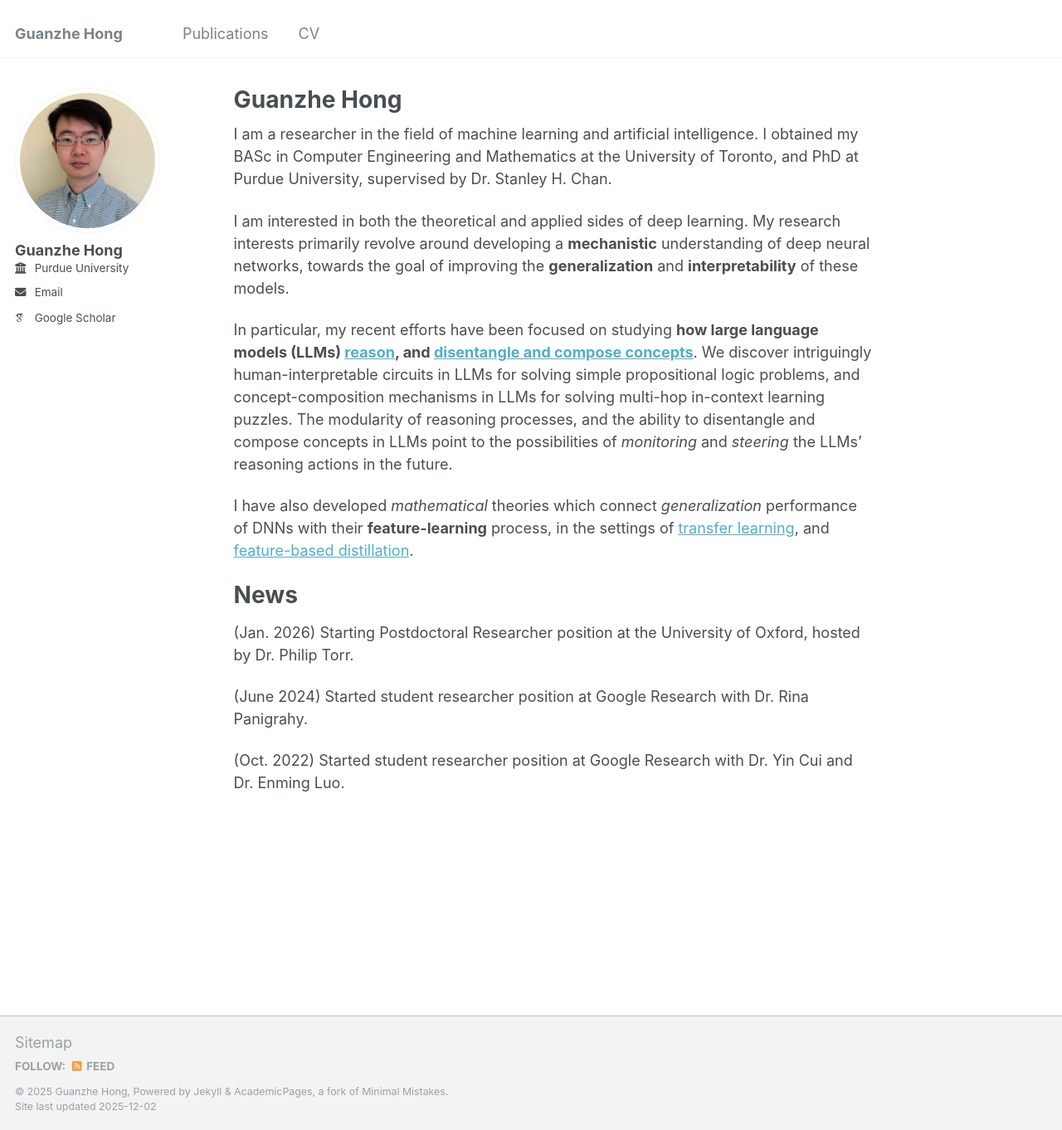
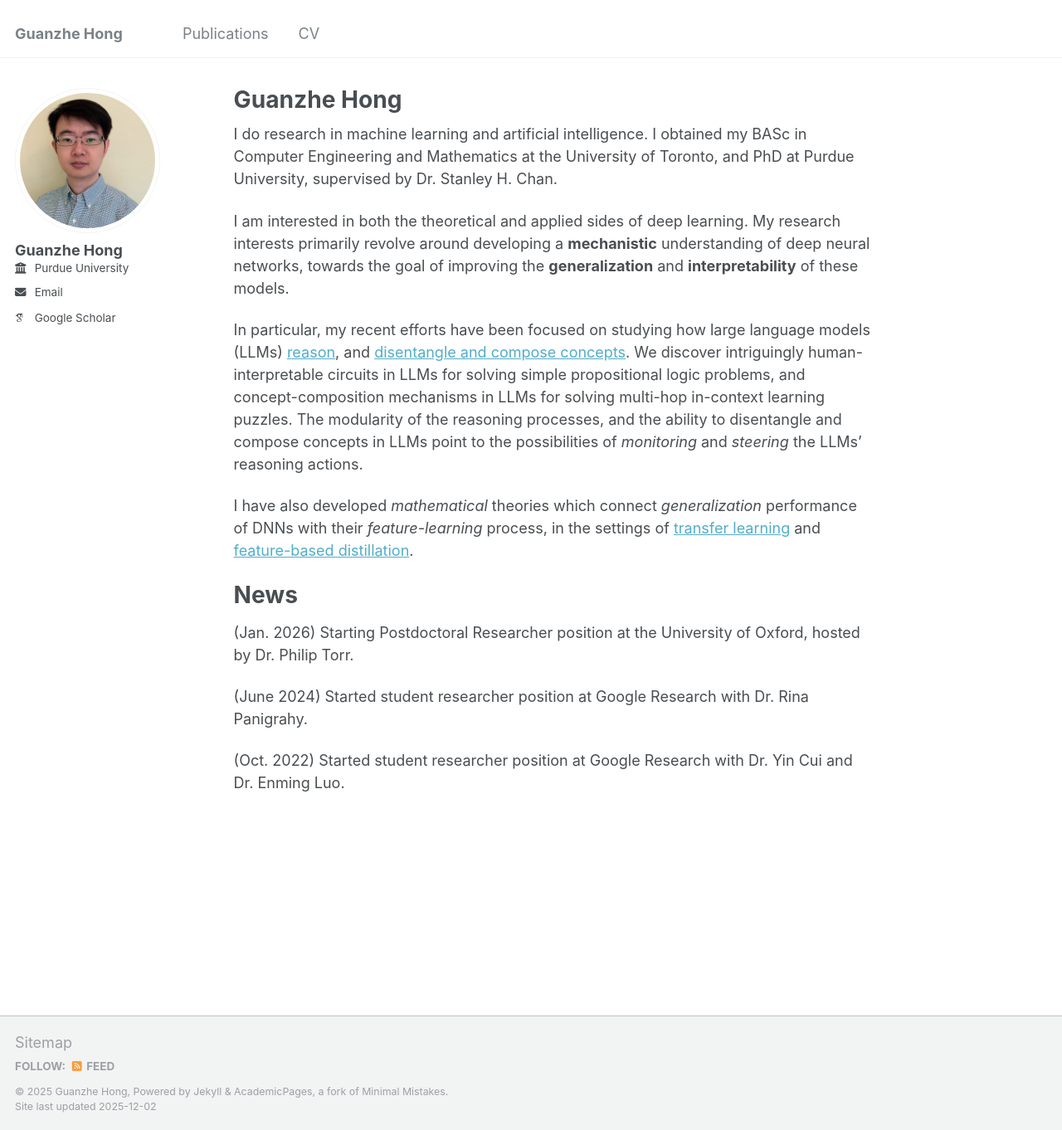
Before and after one commit to guanzhehong/guanzhehong.github.io, a Jekyll site: the page built from _pages/about.md, in a window 1280 px wide and 1362 px high. Shown: the whole window at 83% size. Built offline with Jekyll 4.4.1, drawn with Linux system fonts in a browser that asks for light colours; some web fonts are replaced.

Commit message:
Update about.md

```diff
--- a/_pages/about.md
+++ b/_pages/about.md
@@ -7,13 +7,13 @@ redirect_from:
   - /about.html
 ---
 
-I am a researcher in the field of machine learning and artificial intelligence. I obtained my BASc in Computer Engineering and Mathematics at the University of Toronto, and PhD at Purdue University, supervised by Dr. Stanley H. Chan.
+I do research in machine learning and artificial intelligence. I obtained my BASc in Computer Engineering and Mathematics at the University of Toronto, and PhD at Purdue University, supervised by Dr. Stanley H. Chan.
 
 I am interested in both the theoretical and applied sides of deep learning. My research interests primarily revolve around developing a **mechanistic** understanding of deep neural networks, towards the goal of improving the **generalization** and **interpretability** of these models.
 
-In particular, my recent efforts have been focused on studying **how large language models (LLMs) [reason](https://arxiv.org/pdf/2411.04105), and [disentangle and compose concepts](https://arxiv.org/pdf/2506.16975)**. We discover intriguingly human-interpretable circuits in LLMs for solving simple propositional logic problems, and concept-composition mechanisms in LLMs for solving multi-hop in-context learning puzzles. The modularity of reasoning processes, and the ability to disentangle and compose concepts in LLMs point to the possibilities of _monitoring_ and _steering_ the LLMs' reasoning actions in the future.
+In particular, my recent efforts have been focused on studying how large language models (LLMs) [reason](https://arxiv.org/pdf/2411.04105), and [disentangle and compose concepts](https://arxiv.org/pdf/2506.16975). We discover intriguingly human-interpretable circuits in LLMs for solving simple propositional logic problems, and concept-composition mechanisms in LLMs for solving multi-hop in-context learning puzzles. The modularity of the reasoning processes, and the ability to disentangle and compose concepts in LLMs point to the possibilities of _monitoring_ and _steering_ the LLMs' reasoning actions.
 
-I have also developed _mathematical_ theories which connect _generalization_ performance of DNNs with their **feature-learning** process, in the settings of [transfer learning](https://arxiv.org/abs/2410.23129), and [feature-based distillation](https://arxiv.org/abs/2103.07600).
+I have also developed _mathematical_ theories which connect _generalization_ performance of DNNs with their _feature-learning_ process, in the settings of [transfer learning](https://arxiv.org/abs/2410.23129) and [feature-based distillation](https://arxiv.org/abs/2103.07600).
 
 News
 ======
```
